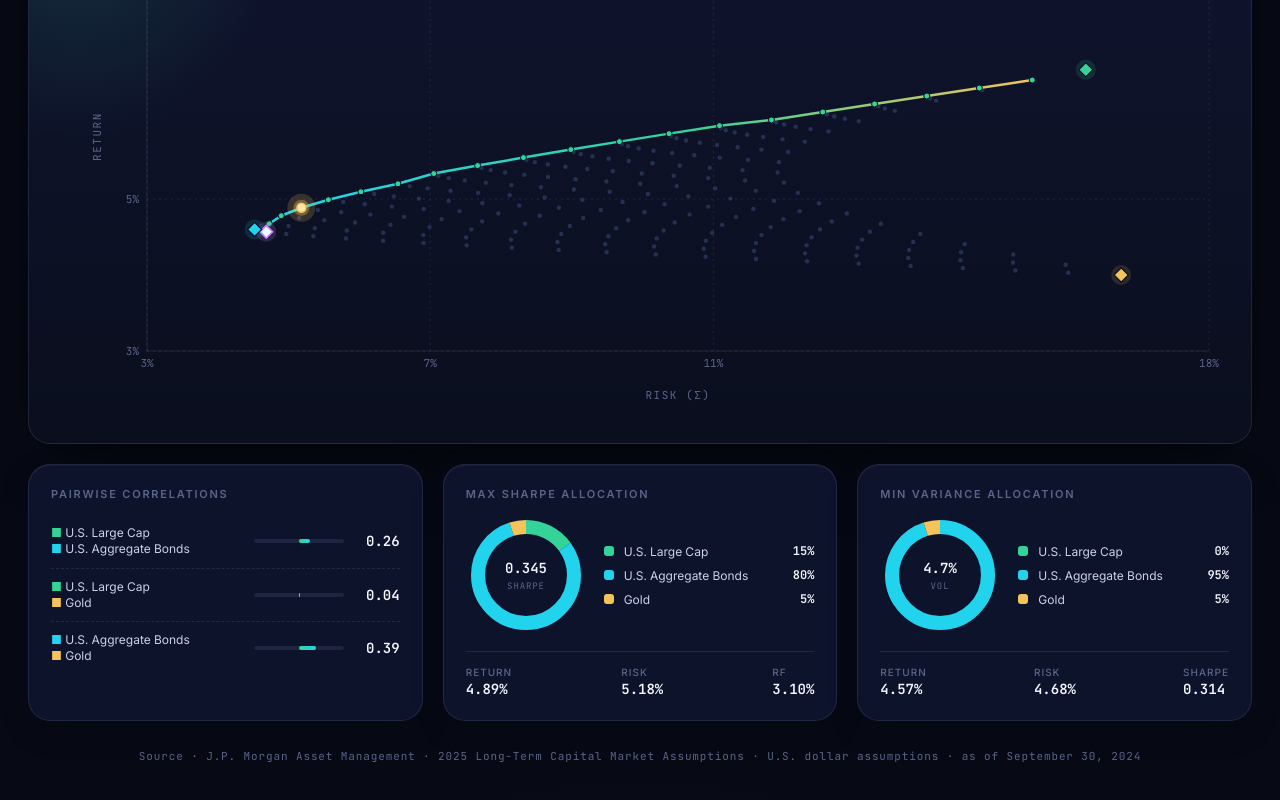
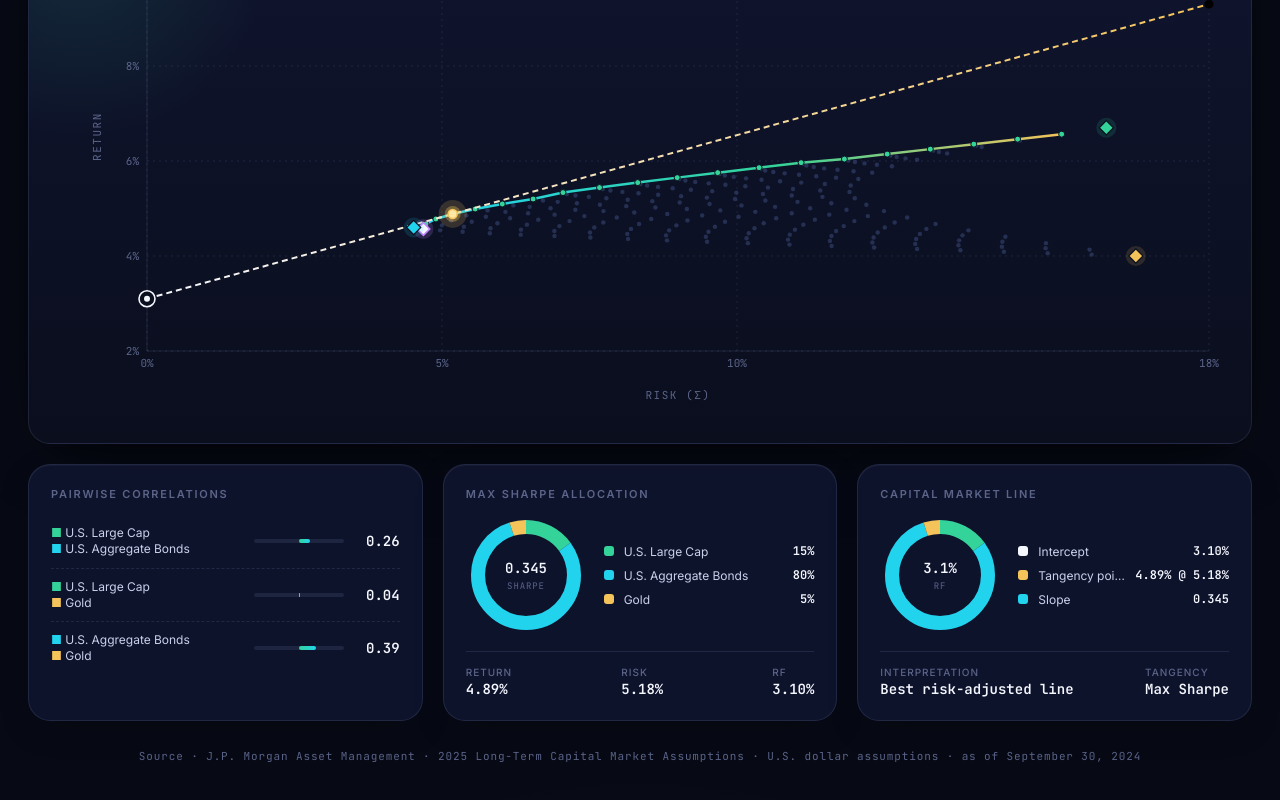
Before and after one commit to polysemous/efficient-frontier-calculator, a React (Vite) app: page / in a window 1280 px wide. Shown: the part 704-1504 px from the top of the page. Built offline with nearby package versions, Linux system fonts and the light colour scheme.

Commit message:
Add Capital Market Line visualization

```diff
--- a/src/App.jsx
+++ b/src/App.jsx
@@ -65,8 +65,6 @@ const correlationMatrix = buildCorrelationMatrix();
 const fmtPct = (n, d = 2) => `${n.toFixed(d)}%`;
 const fmtNum = (n, d = 3) => n.toFixed(d);
 
-// ---------------- Custom chart pieces ----------------
-
 const CustomTooltip = ({ active, payload }) => {
   if (!active || !payload || payload.length === 0) return null;
   const point = payload[0]?.payload;
@@ -87,7 +85,6 @@ const CustomTooltip = ({ active, payload }) => {
   );
 };
 
-// A glowing star shape for Max Sharpe.
 const SharpeShape = (props) => {
   const { cx, cy } = props;
   if (cx == null || cy == null) return null;
@@ -153,7 +150,16 @@ const CloudDot = (props) => {
   return <circle cx={cx} cy={cy} r={2.2} fill="#3b4a7a" opacity={0.55} />;
 };
 
-// ---------------- Donut (pure SVG) ----------------
+const RiskFreeShape = (props) => {
+  const { cx, cy } = props;
+  if (cx == null || cy == null) return null;
+  return (
+    <g>
+      <circle cx={cx} cy={cy} r={8} fill="#0b1020" stroke="#f5f7ff" strokeWidth={1.6} />
+      <circle cx={cx} cy={cy} r={3} fill="#f5f7ff" />
+    </g>
+  );
+};
 
 const Donut = ({ segments, centerTop, centerBottom }) => {
   const size = 120;
@@ -196,8 +202,6 @@ const Donut = ({ segments, centerTop, centerBottom }) => {
     </svg>
   );
 };
-
-// ---------------- App ----------------
 
 const EfficientFrontierApp = () => {
   const [selected, setSelected] = useState(defaultSelection);
@@ -242,9 +246,7 @@ const EfficientFrontierApp = () => {
           sharpe,
           weights: weightPct,
           label: 'Portfolio',
-          weightLabel: selected
-            .map((name, i) => `${name}: ${weightPct[i]}%`)
-            .join(' · ')
+          weightLabel: selected.map((name, i) => `${name}: ${weightPct[i]}%`).join(' · ')
         });
       }
     }
@@ -270,13 +272,9 @@ const EfficientFrontierApp = () => {
       }
     }
 
-    const minVariance = sortedByRisk[0]
-      ? [{ ...sortedByRisk[0], label: 'Minimum variance portfolio' }]
-      : [];
+    const minVariance = sortedByRisk[0] ? [{ ...sortedByRisk[0], label: 'Minimum variance portfolio' }] : [];
     const maxSharpePoint = [...cloud].sort((a, b) => b.sharpe - a.sharpe)[0];
-    const maxSharpe = maxSharpePoint
-      ? [{ ...maxSharpePoint, label: 'Maximum Sharpe portfolio' }]
-      : [];
+    const maxSharpe = maxSharpePoint ? [{ ...maxSharpePoint, label: 'Maximum Sharpe portfolio' }] : [];
 
     return { cloud, frontier, minVariance, maxSharpe };
   }, [riskFreeRateValue, selected]);
@@ -295,17 +293,39 @@ const EfficientFrontierApp = () => {
   const frontierLow = frontierReturns.length ? Math.min(...frontierReturns) : 0;
   const frontierHigh = frontierReturns.length ? Math.max(...frontierReturns) : 0;
 
-  // Axis domain padding
-  const allPts = [
+  const basePoints = [
     ...portfolioAnalysis.cloud,
-    ...selectedAssets.map((s) => ({ risk: s.risk, return: s.return }))
+    ...selectedAssets.map((s) => ({ risk: s.risk, return: s.return })),
+    { risk: 0, return: riskFreeRateValue }
   ];
-  const xs = allPts.map((p) => p.risk);
-  const ys = allPts.map((p) => p.return);
-  const xMin = Math.max(0, Math.floor(Math.min(...xs) - 1));
-  const xMax = Math.ceil(Math.max(...xs) + 1);
-  const yMin = Math.floor(Math.min(...ys) - 0.5);
-  const yMax = Math.ceil(Math.max(...ys) + 0.5);
+  const baseXs = basePoints.map((p) => p.risk);
+  const baseYs = basePoints.map((p) => p.return);
+  const xMin = 0;
+  const xMax = Math.ceil(Math.max(...baseXs) + 1);
+
+  const capitalMarketLine = ms && ms.risk > 0
+    ? [
+        {
+          risk: 0,
+          return: riskFreeRateValue,
+          label: 'Risk-free rate',
+          sharpe: null
+        },
+        {
+          risk: xMax,
+          return: riskFreeRateValue + ((ms.return - riskFreeRateValue) / ms.risk) * xMax,
+          label: 'Capital Market Line',
+          sharpe: ms.sharpe
+        }
+      ]
+    : [];
+
+  const allYs = [
+    ...baseYs,
+    ...capitalMarketLine.map((p) => p.return)
+  ];
+  const yMin = Math.floor(Math.min(...allYs) - 0.5);
+  const yMax = Math.ceil(Math.max(...allYs) + 0.5);
 
   const pairs = [
     [0, 1],
@@ -323,7 +343,6 @@ const EfficientFrontierApp = () => {
   return (
     <div className="app-shell">
       <div className="container">
-        {/* Header */}
         <div className="brand-row">
           <div className="brand">
             <div className="brand-mark" />
@@ -335,13 +354,11 @@ const EfficientFrontierApp = () => {
           <div className="header-meta">
             <span className="header-dot" />
             <span>
-              {datasetMetadata.datasetName} · {datasetMetadata.currency} · Vintage{' '}
-              {datasetMetadata.assumptionVintage}
+              {datasetMetadata.datasetName} · {datasetMetadata.currency} · Vintage {datasetMetadata.assumptionVintage}
             </span>
           </div>
         </div>
 
-        {/* Hero + KPIs */}
         <div className="hero">
           <div>
             <h1 className="hero-title">
@@ -350,7 +367,7 @@ const EfficientFrontierApp = () => {
             <p className="hero-sub">
               A visual lab for three-asset portfolio construction. Pick your asset classes,
               calibrate the risk-free rate, and see the mathematically optimal risk/return
-              trade-offs unfold in real time — grounded in J.P. Morgan's long-term capital
+              trade-offs unfold in real time — grounded in J.P. Morgan&apos;s long-term capital
               market assumptions.
             </p>
           </div>
@@ -359,9 +376,7 @@ const EfficientFrontierApp = () => {
             <div className="kpi" style={{ '--kpi-accent': 'var(--accent-3)' }}>
               <div className="kpi-label">Max Sharpe</div>
               <div className="kpi-value">{ms ? fmtNum(ms.sharpe) : '—'}</div>
-              <div className="kpi-delta">
-                {ms ? `${fmtPct(ms.return)} @ ${fmtPct(ms.risk)} risk` : ''}
-              </div>
+              <div className="kpi-delta">{ms ? `${fmtPct(ms.return)} @ ${fmtPct(ms.risk)} risk` : ''}</div>
             </div>
             <div className="kpi" style={{ '--kpi-accent': 'var(--accent-4)' }}>
               <div className="kpi-label">Min Variance</div>
@@ -378,7 +393,6 @@ const EfficientFrontierApp = () => {
           </div>
         </div>
 
-        {/* Controls */}
         <div className="panel">
           <div className="panel-header">
             <h2 className="panel-title">Asset selection</h2>
@@ -440,13 +454,13 @@ const EfficientFrontierApp = () => {
           </div>
         </div>
 
-        {/* Chart */}
         <div className="chart-panel">
           <div className="chart-header">
             <h2 className="panel-title">Risk / return surface</h2>
             <div className="chart-legend">
               <span className="legend-item"><span className="legend-dot cloud" /> Feasible cloud</span>
               <span className="legend-item"><span className="legend-dot frontier" /> Efficient frontier</span>
+              <span className="legend-item"><span className="legend-dot cml" /> Capital Market Line</span>
               <span className="legend-item"><span className="legend-dot sharpe" /> Max Sharpe</span>
               <span className="legend-item"><span className="legend-dot minvar" /> Min variance</span>
               <span className="legend-item"><span className="legend-dot asset" /> Selected assets</span>
@@ -459,6 +473,10 @@ const EfficientFrontierApp = () => {
                 <linearGradient id="frontierLine" x1="0" y1="0" x2="1" y2="0">
                   <stop offset="0%" stopColor="#22d3ee" />
                   <stop offset="55%" stopColor="#34d399" />
+                  <stop offset="100%" stopColor="#f4c35a" />
+                </linearGradient>
+                <linearGradient id="cmlLine" x1="0" y1="0" x2="1" y2="0">
+                  <stop offset="0%" stopColor="#f5f7ff" />
                   <stop offset="100%" stopColor="#f4c35a" />
                 </linearGradient>
               </defs>
@@ -484,11 +502,7 @@ const EfficientFrontierApp = () => {
                 <Label value="RETURN" angle={-90} position="insideLeft" offset={10} className="recharts-label" />
               </YAxis>
               <Tooltip content={<CustomTooltip />} cursor={{ stroke: 'rgba(148,163,205,0.25)', strokeDasharray: '2 3' }} />
-              <Scatter
-                name="Portfolio cloud"
-                data={portfolioAnalysis.cloud}
-                shape={<CloudDot />}
-              />
+              <Scatter name="Portfolio cloud" data={portfolioAnalysis.cloud} shape={<CloudDot />} />
               <Scatter
                 name="Efficient frontier"
                 data={portfolioAnalysis.frontier}
@@ -497,25 +511,19 @@ const EfficientFrontierApp = () => {
                 lineType="joint"
               />
               <Scatter
-                name="Minimum variance"
-                data={portfolioAnalysis.minVariance}
-                shape={<MinVarShape />}
+                name="Capital Market Line"
+                data={capitalMarketLine}
+                line={{ stroke: 'url(#cmlLine)', strokeWidth: 2, strokeDasharray: '6 4' }}
+                lineType="joint"
               />
-              <Scatter
-                name="Maximum Sharpe"
-                data={portfolioAnalysis.maxSharpe}
-                shape={<SharpeShape />}
-              />
-              <Scatter
-                name="Selected assets"
-                data={selectedAssets}
-                shape={<SelectedAssetShape />}
-              />
+              <Scatter name="Risk-free rate" data={capitalMarketLine.slice(0, 1)} shape={<RiskFreeShape />} />
+              <Scatter name="Minimum variance" data={portfolioAnalysis.minVariance} shape={<MinVarShape />} />
+              <Scatter name="Maximum Sharpe" data={portfolioAnalysis.maxSharpe} shape={<SharpeShape />} />
+              <Scatter name="Selected assets" data={selectedAssets} shape={<SelectedAssetShape />} />
             </ScatterChart>
           </ResponsiveContainer>
         </div>
 
-        {/* Insights */}
         <div className="insight-grid">
           <div className="insight-card">
             <h3 className="insight-title">Pairwise correlations</h3>
@@ -550,11 +558,7 @@ const EfficientFrontierApp = () => {
             {ms ? (
               <>
                 <div className="donut-wrap">
-                  <Donut
-                    segments={donutSegments(ms)}
-                    centerTop={fmtNum(ms.sharpe)}
-                    centerBottom="SHARPE"
-                  />
+                  <Donut segments={donutSegments(ms)} centerTop={fmtNum(ms.sharpe)} centerBottom="SHARPE" />
                   <div className="donut-legend">
                     {selected.map((name, i) => (
                       <div className="donut-legend-row" key={name}>
@@ -584,39 +588,41 @@ const EfficientFrontierApp = () => {
           </div>
 
           <div className="insight-card">
-            <h3 className="insight-title">Min variance allocation</h3>
-            {mv ? (
+            <h3 className="insight-title">Capital Market Line</h3>
+            {ms ? (
               <>
                 <div className="donut-wrap">
                   <Donut
-                    segments={donutSegments(mv)}
-                    centerTop={fmtPct(mv.risk, 1)}
-                    centerBottom="VOL"
+                    segments={donutSegments(ms)}
+                    centerTop={fmtPct(riskFreeRateValue, 1)}
+                    centerBottom="RF"
                   />
                   <div className="donut-legend">
-                    {selected.map((name, i) => (
-                      <div className="donut-legend-row" key={name}>
-                        <span className="legend-swatch" style={{ background: slotColors[i] }} />
-                        <span className="name">{name}</span>
-                        <span className="pct">{mv.weights[i]}%</span>
-                      </div>
-                    ))}
+                    <div className="donut-legend-row">
+                      <span className="legend-swatch" style={{ background: '#f5f7ff' }} />
+                      <span className="name">Intercept</span>
+                      <span className="pct">{fmtPct(riskFreeRateValue)}</span>
+                    </div>
+                    <div className="donut-legend-row">
+                      <span className="legend-swatch" style={{ background: '#f4c35a' }} />
+                      <span className="name">Tangency point</span>
+                      <span className="pct">{fmtPct(ms.return)} @ {fmtPct(ms.risk)}</span>
+                    </div>
+                    <div className="donut-legend-row">
+                      <span className="legend-swatch" style={{ background: '#22d3ee' }} />
+                      <span className="name">Slope</span>
+                      <span className="pct">{fmtNum(ms.sharpe)}</span>
+                    </div>
                   </div>
                 </div>
                 <div className="insight-metrics">
                   <div className="stat">
-                    <span className="stat-label">Return</span>
-                    <span className="stat-value">{fmtPct(mv.return)}</span>
+                    <span className="stat-label">Interpretation</span>
+                    <span className="stat-value">Best risk-adjusted line</span>
                   </div>
                   <div className="stat">
-                    <span className="stat-label">Risk</span>
-                    <span className="stat-value">{fmtPct(mv.risk)}</span>
-                  </div>
-                  <div className="stat">
-                    <span className="stat-label">Sharpe</span>
-                    <span className="stat-value">
-                      {Number.isFinite(mv.sharpe) ? fmtNum(mv.sharpe) : '—'}
-                    </span>
+                    <span className="stat-label">Tangency</span>
+                    <span className="stat-value">Max Sharpe</span>
                   </div>
                 </div>
               </>
@@ -625,8 +631,7 @@ const EfficientFrontierApp = () => {
         </div>
 
         <div className="footer">
-          Source · J.P. Morgan Asset Management · 2025 Long-Term Capital Market Assumptions ·
-          U.S. dollar assumptions · as of September 30, 2024
+          Source · J.P. Morgan Asset Management · 2025 Long-Term Capital Market Assumptions · U.S. dollar assumptions · as of September 30, 2024
         </div>
       </div>
     </div>
```
